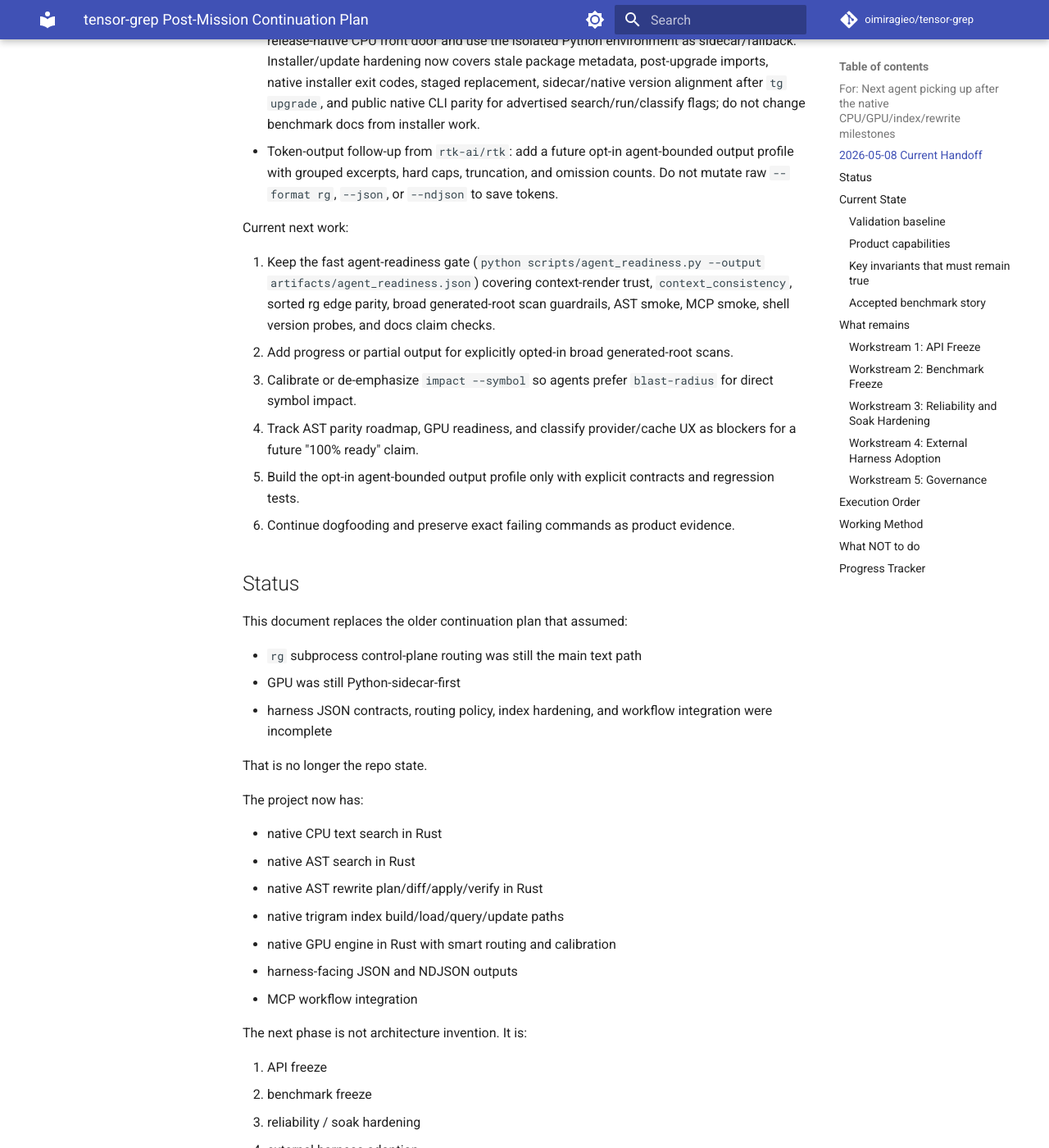
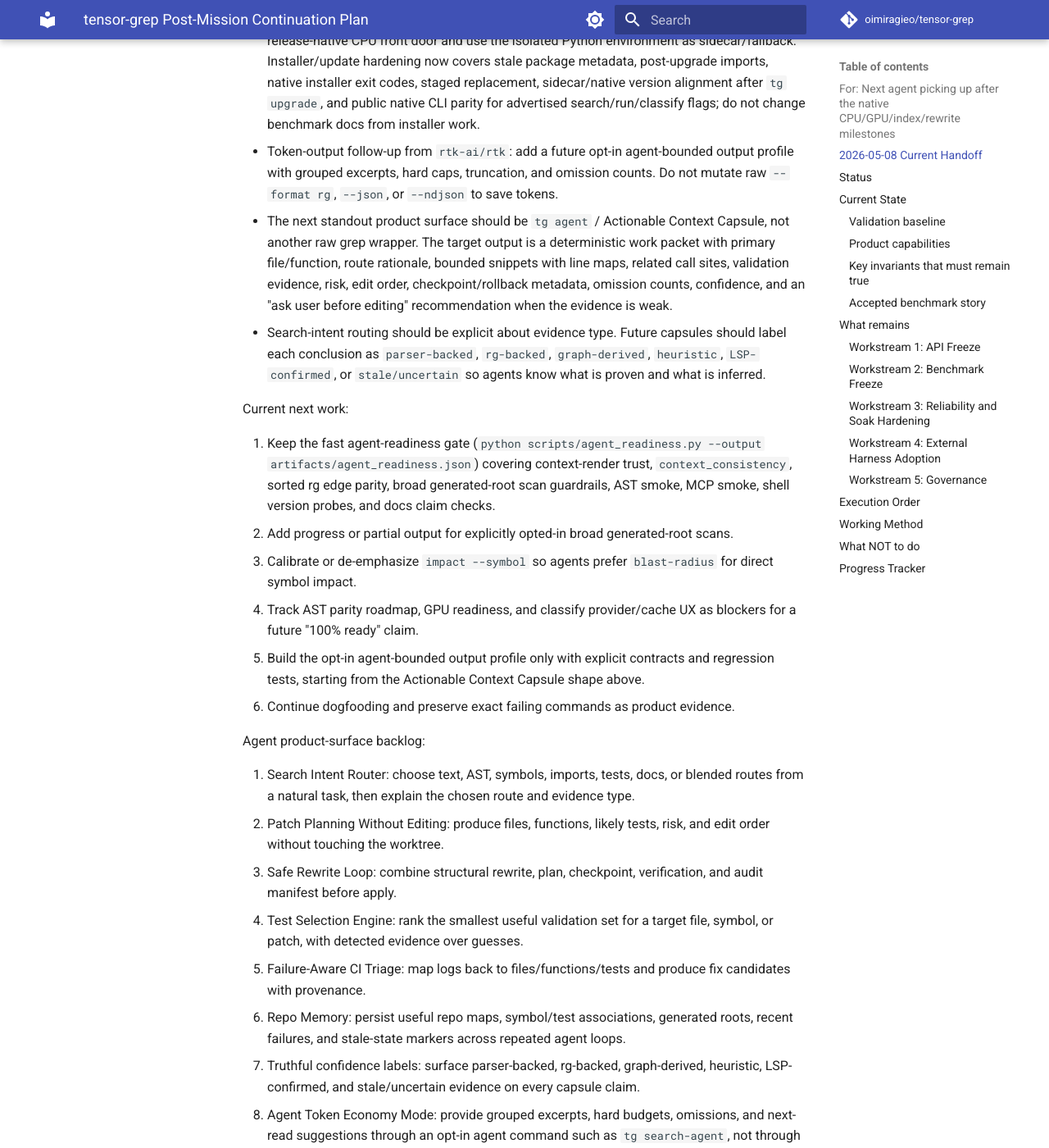
Before and after one commit to oimiragieo/tensor-grep, an MkDocs documentation site: the page built from docs/CONTINUATION_PLAN.md, in a window 1280 px wide and 1400 px high, scrolled down 1747 px. Shown: the whole window at 82% size. Built offline with MkDocs 1.6.1 and Material for MkDocs 9.7.7, drawn with Linux system fonts in a browser that asks for light colours; comment, search, counter and statistics services are not loaded.

Commit message:
docs: define agent context capsule roadmap

```diff
--- a/docs/CONTINUATION_PLAN.md
+++ b/docs/CONTINUATION_PLAN.md
@@ -30,6 +30,8 @@ Current product read:
 - Raw unsorted root output is semantic parity. Use `--sort path --format rg` for automation that needs deterministic ripgrep-style stdout.
 - Release-native install/update hardening: stable script installs should prefer the matching release-native CPU front door and use the isolated Python environment as sidecar/fallback. Installer/update hardening now covers stale package metadata, post-upgrade imports, native installer exit codes, staged replacement, sidecar/native version alignment after `tg upgrade`, and public native CLI parity for advertised search/run/classify flags; do not change benchmark docs from installer work.
 - Token-output follow-up from `rtk-ai/rtk`: add a future opt-in agent-bounded output profile with grouped excerpts, hard caps, truncation, and omission counts. Do not mutate raw `--format rg`, `--json`, or `--ndjson` to save tokens.
+- The next standout product surface should be `tg agent` / Actionable Context Capsule, not another raw grep wrapper. The target output is a deterministic work packet with primary file/function, route rationale, bounded snippets with line maps, related call sites, validation evidence, risk, edit order, checkpoint/rollback metadata, omission counts, confidence, and an "ask user before editing" recommendation when the evidence is weak.
+- Search-intent routing should be explicit about evidence type. Future capsules should label each conclusion as `parser-backed`, `rg-backed`, `graph-derived`, `heuristic`, `LSP-confirmed`, or `stale/uncertain` so agents know what is proven and what is inferred.
 
 Current next work:
 
@@ -37,8 +39,19 @@ Current next work:
 2. Add progress or partial output for explicitly opted-in broad generated-root scans.
 3. Calibrate or de-emphasize `impact --symbol` so agents prefer `blast-radius` for direct symbol impact.
 4. Track AST parity roadmap, GPU readiness, and classify provider/cache UX as blockers for a future "100% ready" claim.
-5. Build the opt-in agent-bounded output profile only with explicit contracts and regression tests.
+5. Build the opt-in agent-bounded output profile only with explicit contracts and regression tests, starting from the Actionable Context Capsule shape above.
 6. Continue dogfooding and preserve exact failing commands as product evidence.
+
+Agent product-surface backlog:
+
+1. Search Intent Router: choose text, AST, symbols, imports, tests, docs, or blended routes from a natural task, then explain the chosen route and evidence type.
+2. Patch Planning Without Editing: produce files, functions, likely tests, risk, and edit order without touching the worktree.
+3. Safe Rewrite Loop: combine structural rewrite, plan, checkpoint, verification, and audit manifest before apply.
+4. Test Selection Engine: rank the smallest useful validation set for a target file, symbol, or patch, with detected evidence over guesses.
+5. Failure-Aware CI Triage: map logs back to files/functions/tests and produce fix candidates with provenance.
+6. Repo Memory: persist useful repo maps, symbol/test associations, generated roots, recent failures, and stale-state markers across repeated agent loops.
+7. Truthful confidence labels: surface parser-backed, rg-backed, graph-derived, heuristic, LSP-confirmed, and stale/uncertain evidence on every capsule claim.
+8. Agent Token Economy Mode: provide grouped excerpts, hard budgets, omissions, and next-read suggestions through an opt-in agent command such as `tg search-agent`, not through raw search output mutation.
 
 ## Status
 
```
Also changed, not shown: AGENTS.md (+3 -1 lines), README.md (+3 -1 lines), SKILL.md (+1 -0 lines), docs/CONTRACTS.md (+2 -0 lines), docs/SESSION_HANDOFF.md (+2 -0 lines), 1 other file.
